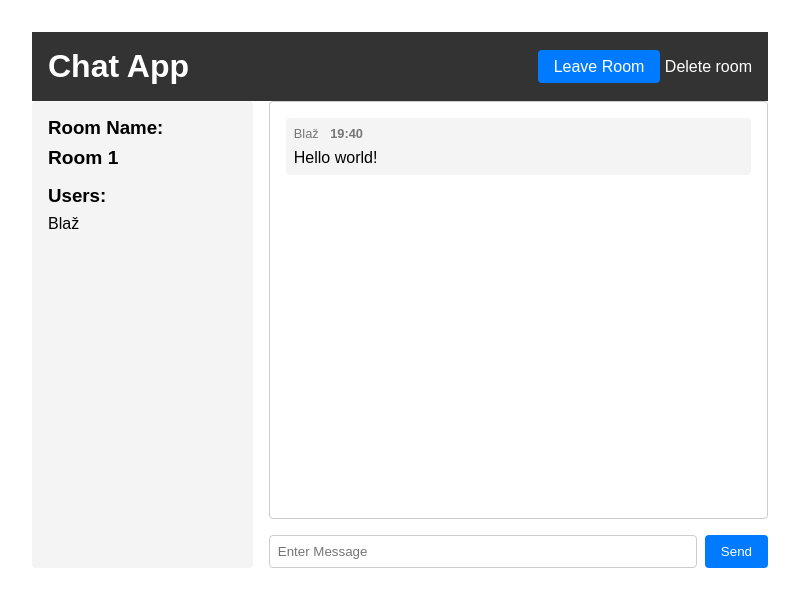
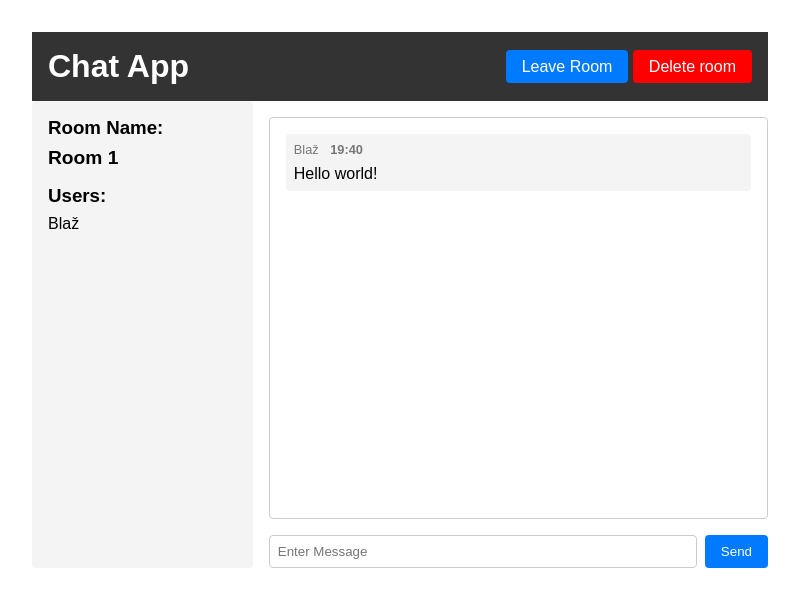
Before and after one commit to bbocko/chat-app, a website: page public/chat.html in a window 1280 px wide. Shown: the whole page, without its empty margins (240-1039 px from the left). Drawn offline with Linux system fonts and the light colour scheme.

Commit message:
Style button for deleting rooms

```diff
--- a/public/css/chat.css
+++ b/public/css/chat.css
@@ -51,6 +51,21 @@ body {
 
 .btn:hover {
     background-color: #0056b3;
+}
+
+/* Style the delete room button */
+.btn-delete {
+    background-color: #ff0000;
+    color: #fff;
+    border: none;
+    border-radius: 4px;
+    padding: 0.5rem 1rem;
+    cursor: pointer;
+    text-decoration: none;
+}
+
+.btn-delete:hover {
+    background-color: #b30000;
 }
 
 /* Style the chat container */
@@ -113,6 +128,7 @@ body {
     border: 1px solid #ccc;
     border-radius: 4px;
     padding: 1rem;
+    margin-top: 1rem;
     margin-bottom: 1rem;
     flex-grow: 1;
     /* Make messages container grow to fill available space */
```
